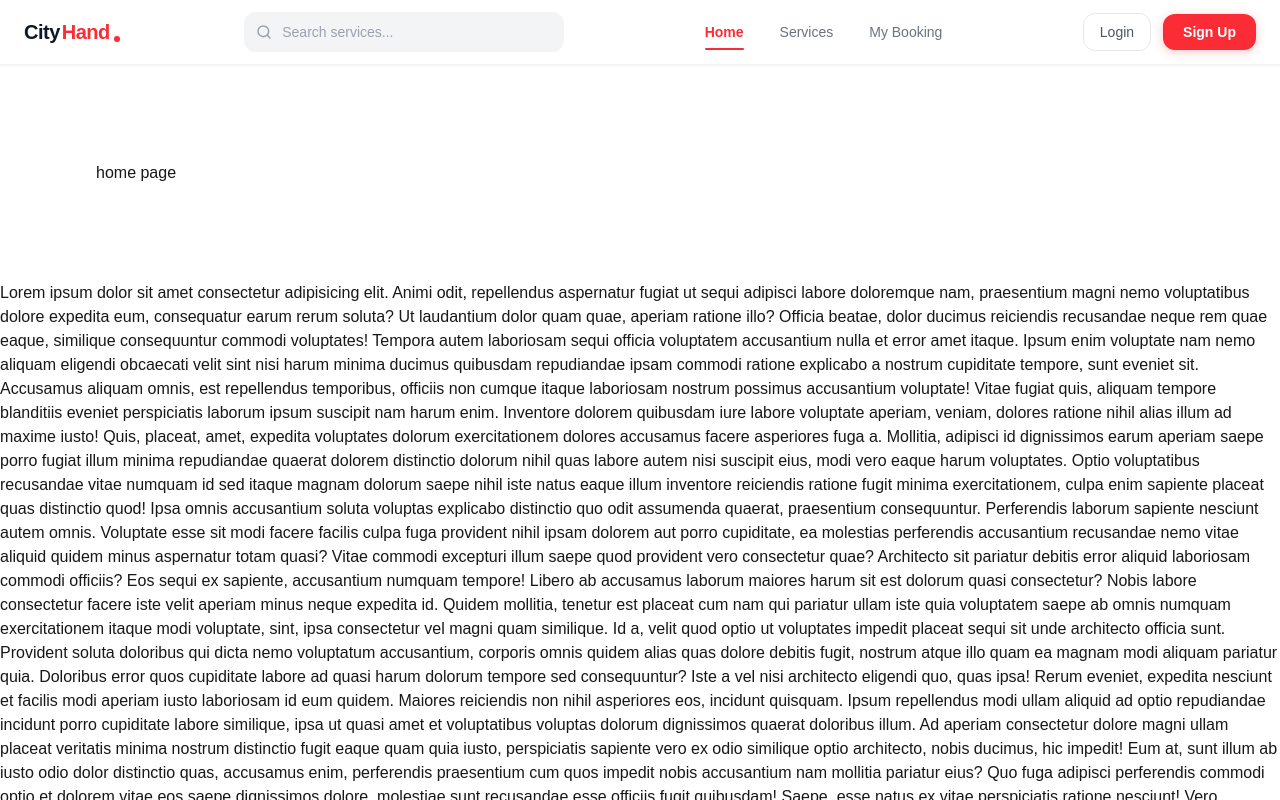
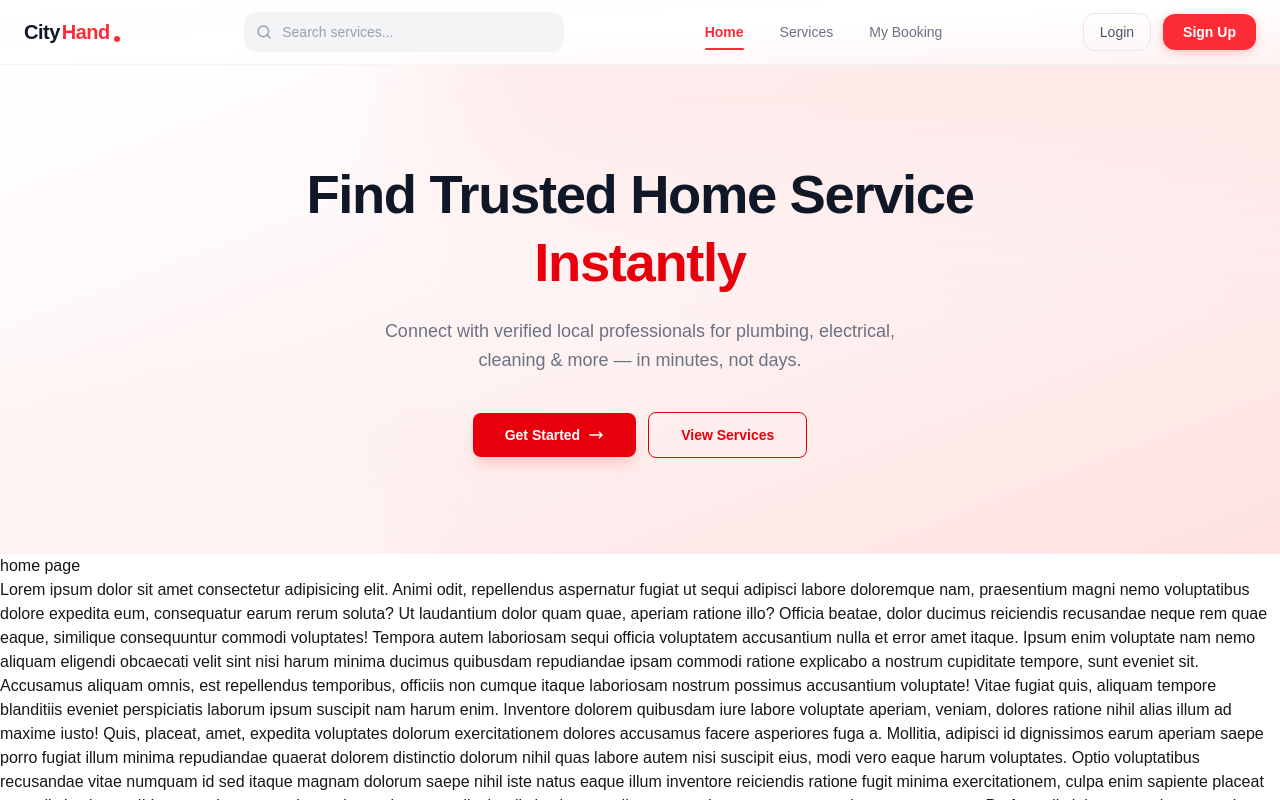
Before and after one commit to Antor-Sarker/city-hand, a Next.js app: page / in a window 1280 px wide. Shown: the top 800 px of the page. Built offline with nearby package versions, Linux system fonts and the light colour scheme.

Commit message:
feat: add hero section

```diff
--- /dev/null
+++ b/app/components/header/hero/hero.js
@@ -0,0 +1,53 @@
+import Link from "next/link";
+
+export default function HeroSection() {
+  return (
+    <section className="relative overflow-hidden bg-linear-to-br from-white via-red-50 to-red-100 py-16 sm:py-20 lg:py-24">
+      <div className="absolute top-0 right-0 w-full h-1/2 bg-red-100/60 rounded-full blur-3xl -translate-y-1/2 translate-x-1/3 pointer-events-none" />
+      <div className="absolute bottom-0 left-0 w-1/2 h-1/2 bg-red-50 rounded-full blur-2xl translate-y-1/2 -translate-x-1/3 pointer-events-none" />
+
+      <div className="relative z-10 max-w-4xl mx-auto px-6 sm:px-10 text-center">
+        {/* Heading */}
+        <h1 className="text-[2.2rem] sm:text-5xl lg:text-[3.4rem] font-extrabold text-gray-900 leading-tight tracking-tight mb-5">
+          Find Trusted Home Service{" "}
+          <span className="text-red-600">Instantly</span>
+        </h1>
+
+        {/* Subtitle */}
+        <p className="text-gray-500 text-base sm:text-lg font-normal leading-relaxed max-w-xl mx-auto mb-9">
+          Connect with verified local professionals for plumbing, electrical,
+          cleaning &amp; more — in minutes, not days.
+        </p>
+
+        {/* Buttons */}
+        <div className="flex flex-col sm:flex-row items-center justify-center gap-3">
+          <Link
+            href="/services"
+            className="inline-flex items-center gap-2 bg-red-600 hover:bg-red-700 text-white font-semibold text-sm px-8 py-3 rounded-lg transition-all duration-200 hover:-translate-y-0.5 shadow-lg shadow-red-200 hover:shadow-red-300"
+          >
+            Get Started
+            <svg
+              className="w-4 h-4"
+              fill="none"
+              stroke="currentColor"
+              strokeWidth="2.2"
+              viewBox="0 0 24 24"
+            >
+              <path
+                strokeLinecap="round"
+                strokeLinejoin="round"
+                d="M17 8l4 4m0 0l-4 4m4-4H3"
+              />
+            </svg>
+          </Link>
+          <Link
+            href="/services"
+            className="inline-flex items-center font-semibold text-sm px-8 py-3 rounded-lg border-[1.5px] border-red-600 text-red-600 hover:bg-red-600 hover:text-white transition-all duration-200 hover:-translate-y-0.5"
+          >
+            View Services
+          </Link>
+        </div>
+      </div>
+    </section>
+  );
+}
--- a/app/components/navbar/navbar.js
+++ b/app/components/header/navbar/navbar.js
@@ -17,7 +17,7 @@ export default function Navbar() {
     "relative px-4 py-2 text-sm font-semibold text-red-500 rounded-lg after:absolute after:bottom-0 after:left-4 after:right-4 after:h-0.5 after:bg-red-500 after:rounded-full";
 
   return (
-    <nav className="sticky top-0 z-50 bg-white/95 backdrop-blur-md border-b border-gray-100 shadow-xs">
+    <nav className="sticky top-0 z-50 bg-white/95 bg-linear-to-br from-white/95 via-white to-red-50 backdrop-blur-md border-b border-gray-100">
       {/* Main Bar */}
       <div className="max-w-7xl mx-auto px-6 h-16 flex items-center justify-between gap-6">
         {/* Logo */}
--- a/app/layout.js
+++ b/app/layout.js
@@ -1,5 +1,5 @@
 import { Geist, Geist_Mono } from "next/font/google";
-import Navbar from "./components/navbar/navbar";
+import Navbar from "./components/header/navbar/navbar";
 import "./globals.css";
 
 const geistSans = Geist({
```
Also changed, not shown: app/page.js.
